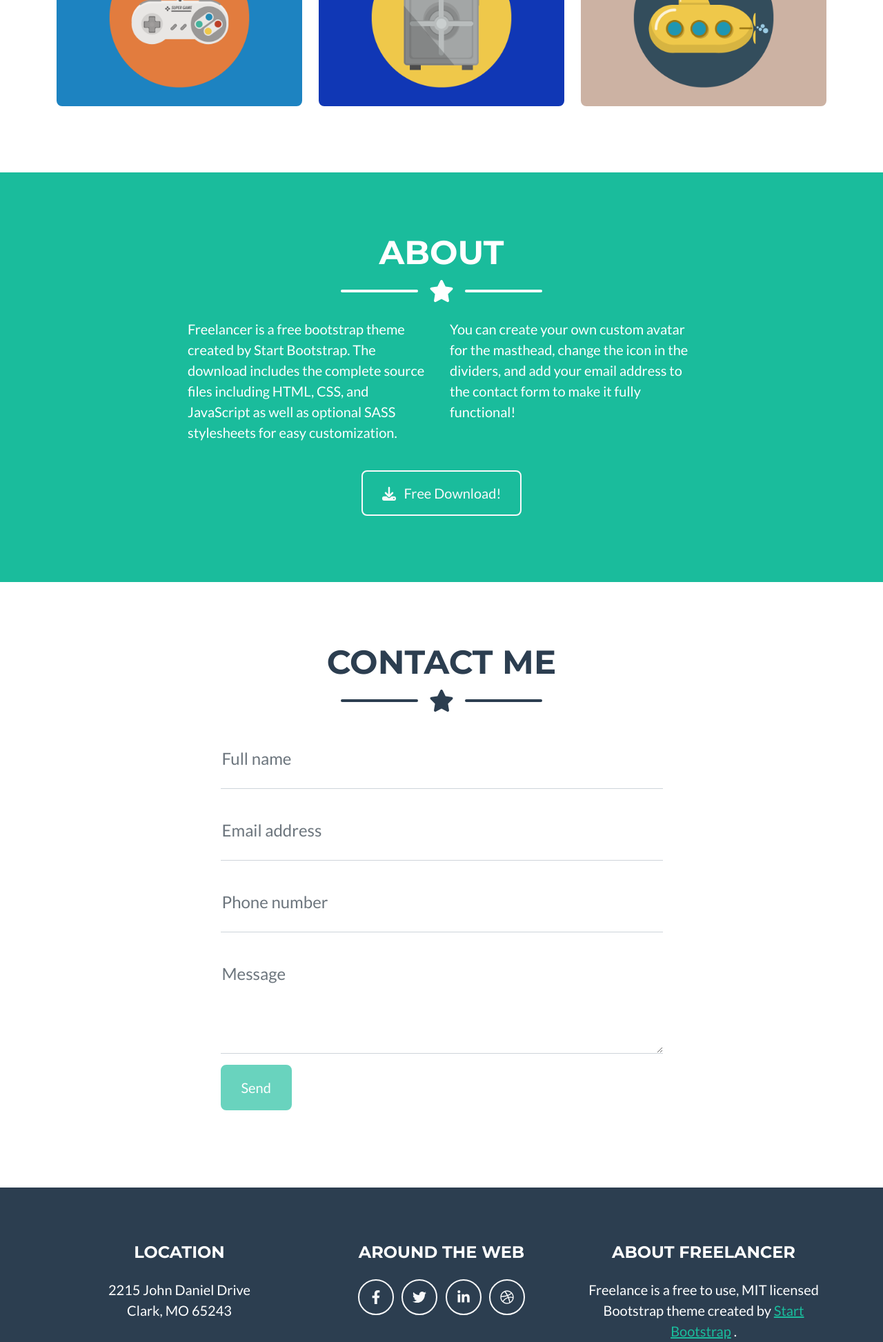
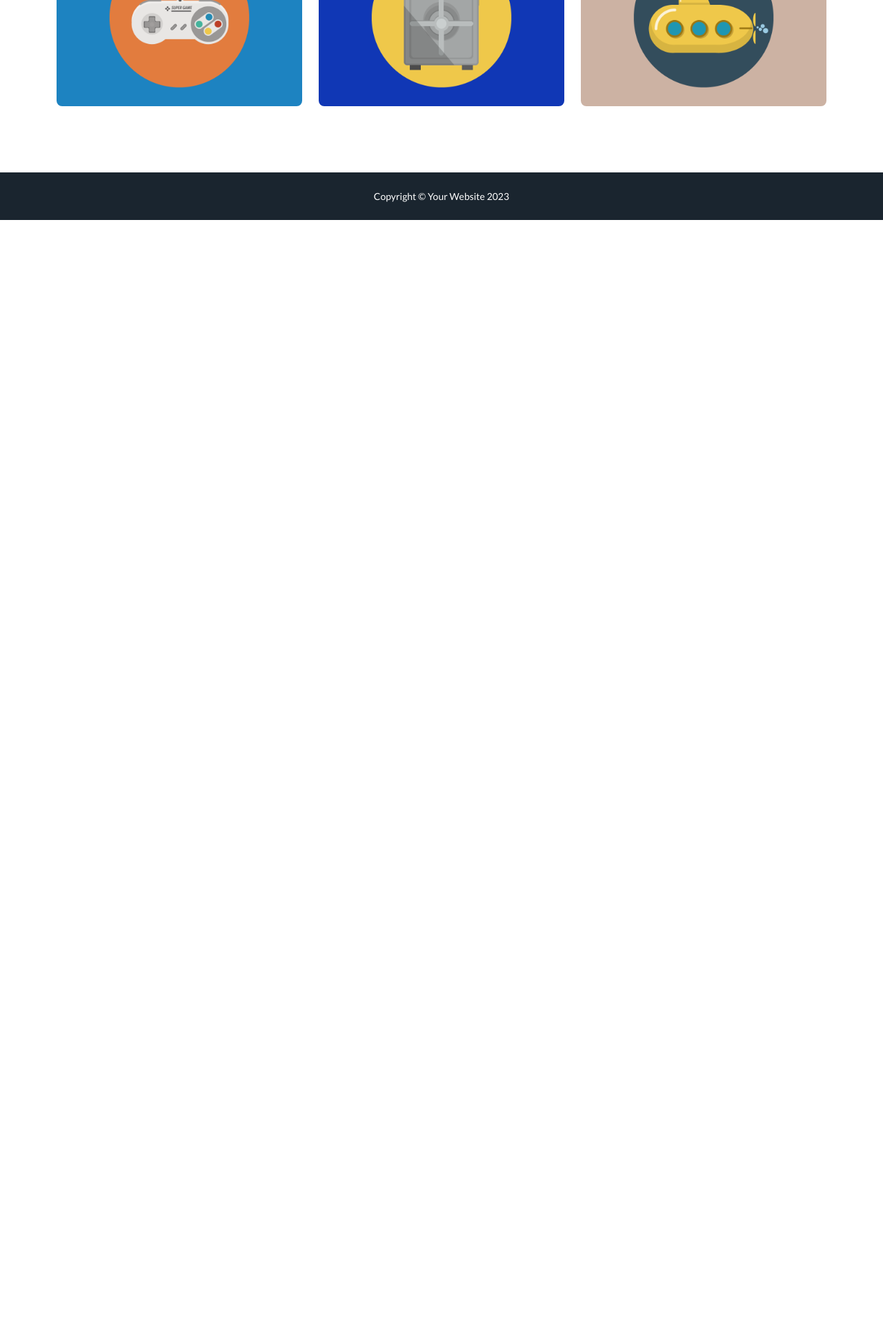
Before and after one commit to connorchytraus/MissionaryFolder, a Django app: page / in a window 1280 px wide. Shown: the part 1140-3086 px from the top of the page at 69% size. After the commit the page ends 1459 px from the top, so only its background shows below. Run offline with Django 4.2, Linux system fonts and the light colour scheme; some libraries are stand-ins or nearby versions.

Commit message:
cleaning index
done

```diff
--- a/templates/homepages/index.html
+++ b/templates/homepages/index.html
@@ -268,7 +268,7 @@
       </div>
     </section>
     <!-- About Section-->
-    <section class="page-section bg-primary text-white mb-0" id="about">
+    {% comment %} <section class="page-section bg-primary text-white mb-0" id="about">
       <div class="container">
         <!-- About Section Heading-->
         <h2 class="page-section-heading text-center text-uppercase text-white">
@@ -299,7 +299,7 @@
           </div>
         </div>
         <!-- About Section Button-->
-        <div class="text-center mt-4">
+        {% comment %} <div class="text-center mt-4">
           <a
             class="btn btn-xl btn-outline-light"
             href="https://startbootstrap.com/theme/freelancer/"
@@ -307,26 +307,26 @@
             <i class="fas fa-download me-2"></i>
             Free Download!
           </a>
-        </div>
+        </div> {% endcomment %}
       </div>
-    </section>
+    {% comment %} </section> {% endcomment %}
     <!-- Contact Section-->
-    <section class="page-section" id="contact">
-      <div class="container">
-        <!-- Contact Section Heading-->
+    {% comment %} <section class="page-section" id="contact">
+      <div class="container"> {% endcomment %}
+        {% comment %} <!-- Contact Section Heading-->
         <h2
           class="page-section-heading text-center text-uppercase text-secondary mb-0"
         >
           Contact Me
-        </h2>
+        </h2> {% endcomment %}
         <!-- Icon Divider-->
-        <div class="divider-custom">
+        {% comment %} <div class="divider-custom">
           <div class="divider-custom-line"></div>
           <div class="divider-custom-icon"><i class="fas fa-star"></i></div>
           <div class="divider-custom-line"></div>
-        </div>
+        </div> {% endcomment %}
         <!-- Contact Section Form-->
-        <div class="row justify-content-center">
+        {% comment %} <div class="row justify-content-center">
           <div class="col-lg-8 col-xl-7">
             <!-- * * * * * * * * * * * * * * *-->
             <!-- * * SB Forms Contact Form * *-->
@@ -432,10 +432,10 @@
               </button>
             </form>
           </div>
-        </div>
-      </div>
-    </section>
-    <!-- Footer-->
+        </div> {% endcomment %}
+      {% comment %} </div>
+    </section> {% endcomment %}
+    {% comment %} <!-- Footer-->
     <footer class="footer text-center">
       <div class="container">
         <div class="row">
@@ -476,7 +476,7 @@
           </div>
         </div>
       </div>
-    </footer>
+    </footer> {% endcomment %}
     <!-- Copyright Section-->
     <div class="copyright py-4 text-center text-white">
       <div class="container">
--- a/templates/homepages/journal.html
+++ b/templates/homepages/journal.html
@@ -103,7 +103,7 @@
             <div class="card h-100">
                 <div class="card-body">
                     <h4 class="card-title">Journal Entry 6/1/2018</h4>
-                    <p class="card-text">my companion sucks.</p>
+                    <p class="card-text">my companion is so hard to work with.</p>
                 </div>
             </div>
         </div>
```
